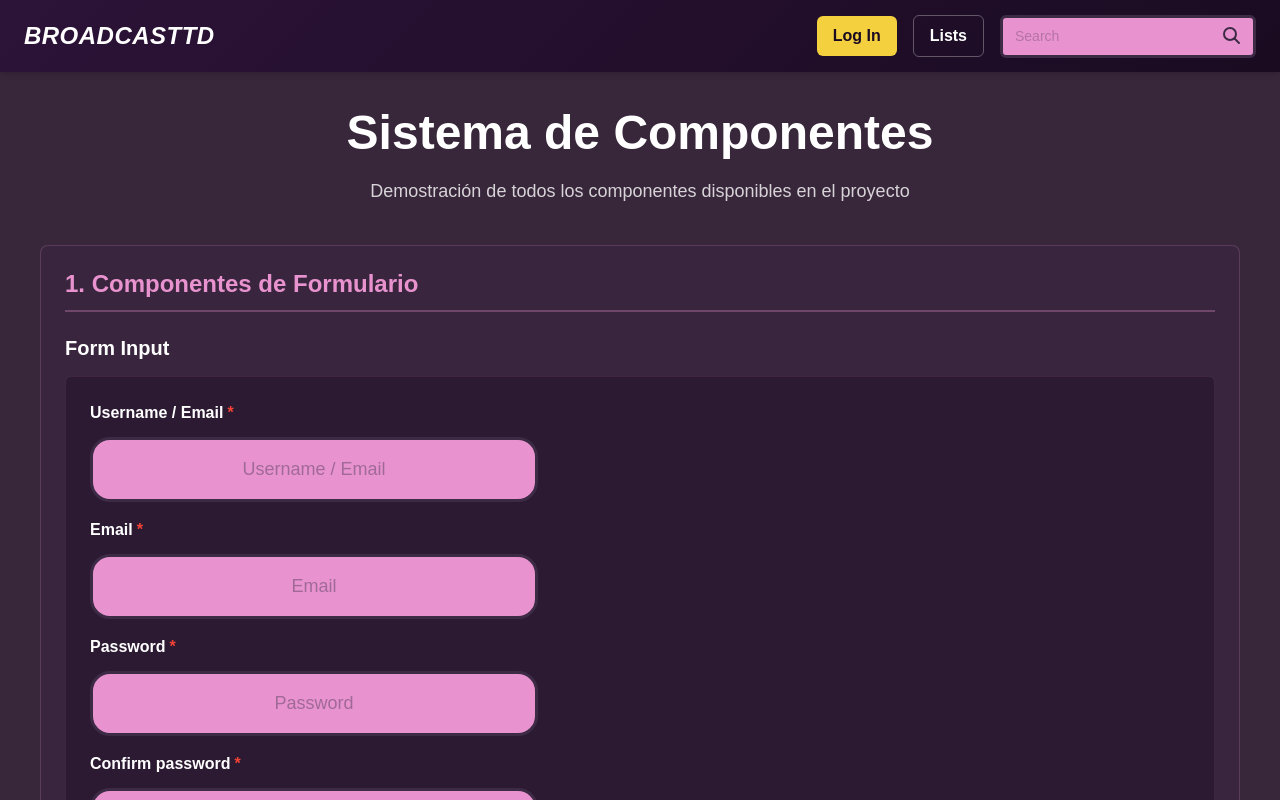
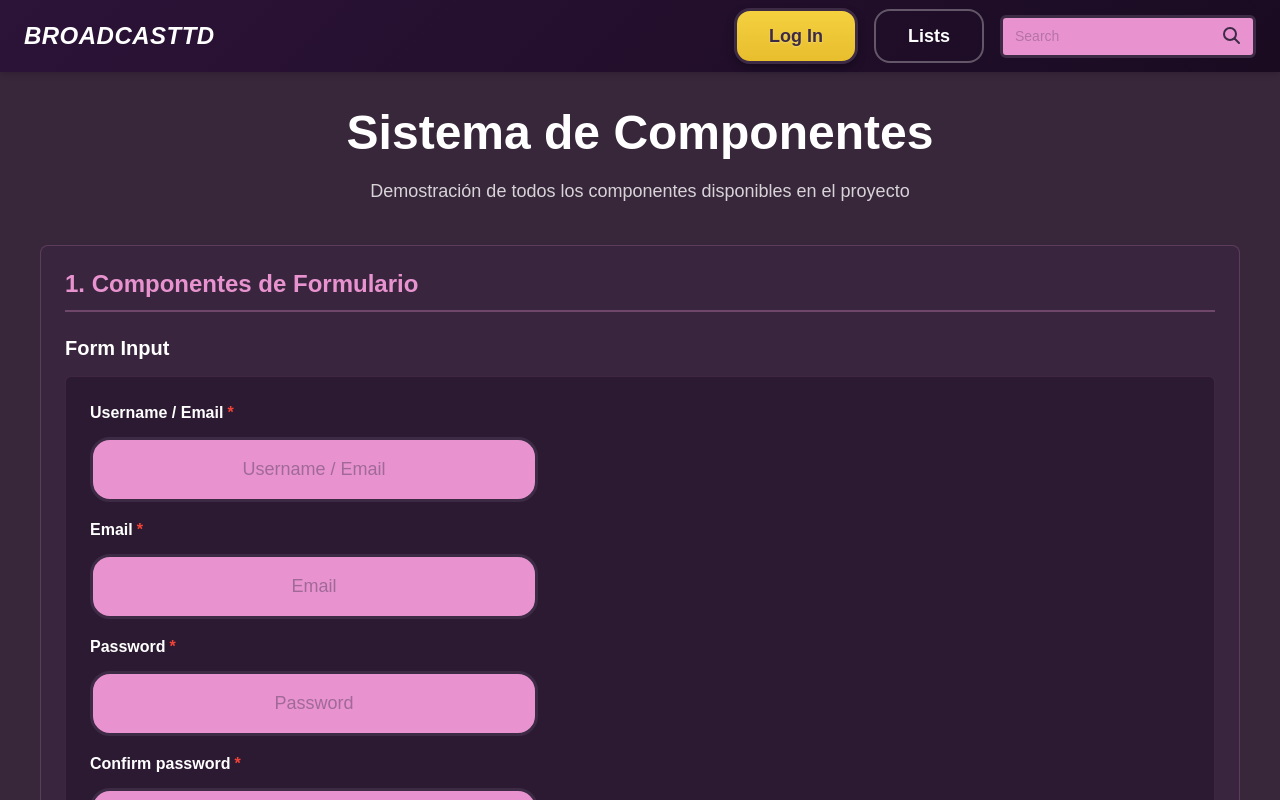
Before and after one commit to arodovi852/AROProyectoMaqueta, an Angular app: page / in a window 1280 px wide. Shown: the top 800 px of the page. Built offline with nearby package versions, Linux system fonts and the light colour scheme.

Commit message:
Diseño provisional completo

```diff
--- a/src/app/components/layout/header/header.html
+++ b/src/app/components/layout/header/header.html
@@ -23,22 +23,20 @@
     <!-- Botones y búsqueda -->
     <div class="header__actions">
       <!-- Botón Log In -->
-      <button
-        type="button"
+      <app-button
+        text="Log In"
+        variant="primary"
+        size="md"
         class="header__btn header__btn--login"
-        aria-label="Iniciar sesión"
-      >
-        Log In
-      </button>
+      />
 
       <!-- Botón Lists -->
-      <button
-        type="button"
+      <app-button
+        text="Lists"
+        variant="ghost"
+        size="md"
         class="header__btn header__btn--lists"
-        aria-label="Listas"
-      >
-        Lists
-      </button>
+      />
 
       <!-- Campo de búsqueda -->
       <div class="header__search">
--- a/src/app/components/layout/header/header.scss
+++ b/src/app/components/layout/header/header.scss
@@ -70,46 +70,11 @@
 // ==========================================================================
 // ELEMENTO: .header__btn (Botones)
 // ==========================================================================
+// Nota: Los botones del header ahora usan el componente app-button
+// No se necesitan estilos adicionales aquí
 
 .header__btn {
-  @include button-reset;
-  padding: var(--spacing-2) var(--spacing-4);
-  font-size: var(--font-size-base);
-  font-weight: var(--font-weight-semibold);
-  border-radius: var(--radius-md);
-  @include transition(background-color, transform);
-  cursor: pointer;
-
-  // Modificador: botón Log In
-  &--login {
-    background-color: #f4d03f;
-    color: #1a0b21;
-
-    &:hover {
-      background-color: #f5d859;
-      transform: translateY(-1px);
-    }
-
-    &:active {
-      transform: translateY(0);
-    }
-  }
-
-  // Modificador: botón Lists
-  &--lists {
-    background-color: transparent;
-    color: var(--color-white);
-    border: 1px solid rgba(255, 255, 255, 0.3);
-
-    &:hover {
-      background-color: rgba(255, 255, 255, 0.1);
-      border-color: rgba(255, 255, 255, 0.5);
-    }
-  }
-
-  &:focus-visible {
-    @include focus-visible;
-  }
+  // Los estilos son manejados por el componente app-button
 }
 
 // ==========================================================================
--- a/src/app/components/layout/header/header.ts
+++ b/src/app/components/layout/header/header.ts
@@ -1,5 +1,6 @@
 import { Component, ElementRef, ViewChild, Renderer2, HostListener } from '@angular/core';
 import { RouterLink } from '@angular/router';
+import { Button } from '../../../components/shared/button/button';
 
 /**
  * Componente Header
@@ -10,7 +11,7 @@ import { RouterLink } from '@angular/router';
  */
 @Component({
   selector: 'app-header',
-  imports: [RouterLink],
+  imports: [RouterLink, Button],
   templateUrl: './header.html',
   styleUrl: './header.scss',
 })
--- a/src/app/components/shared/button/button.scss
+++ b/src/app/components/shared/button/button.scss
@@ -77,7 +77,7 @@
 
 // Variante Secondary
 .btn--secondary {
-  background: linear-gradient(180deg, #BFBF64 0%, #9e9e52 100%);
+  background: linear-gradient(180deg, #A264BF 0%, #A264BF 100%);
   color: #3d2a45;
   border: 0.1875rem solid #3d2a45;
   border-radius: 1rem;
```
